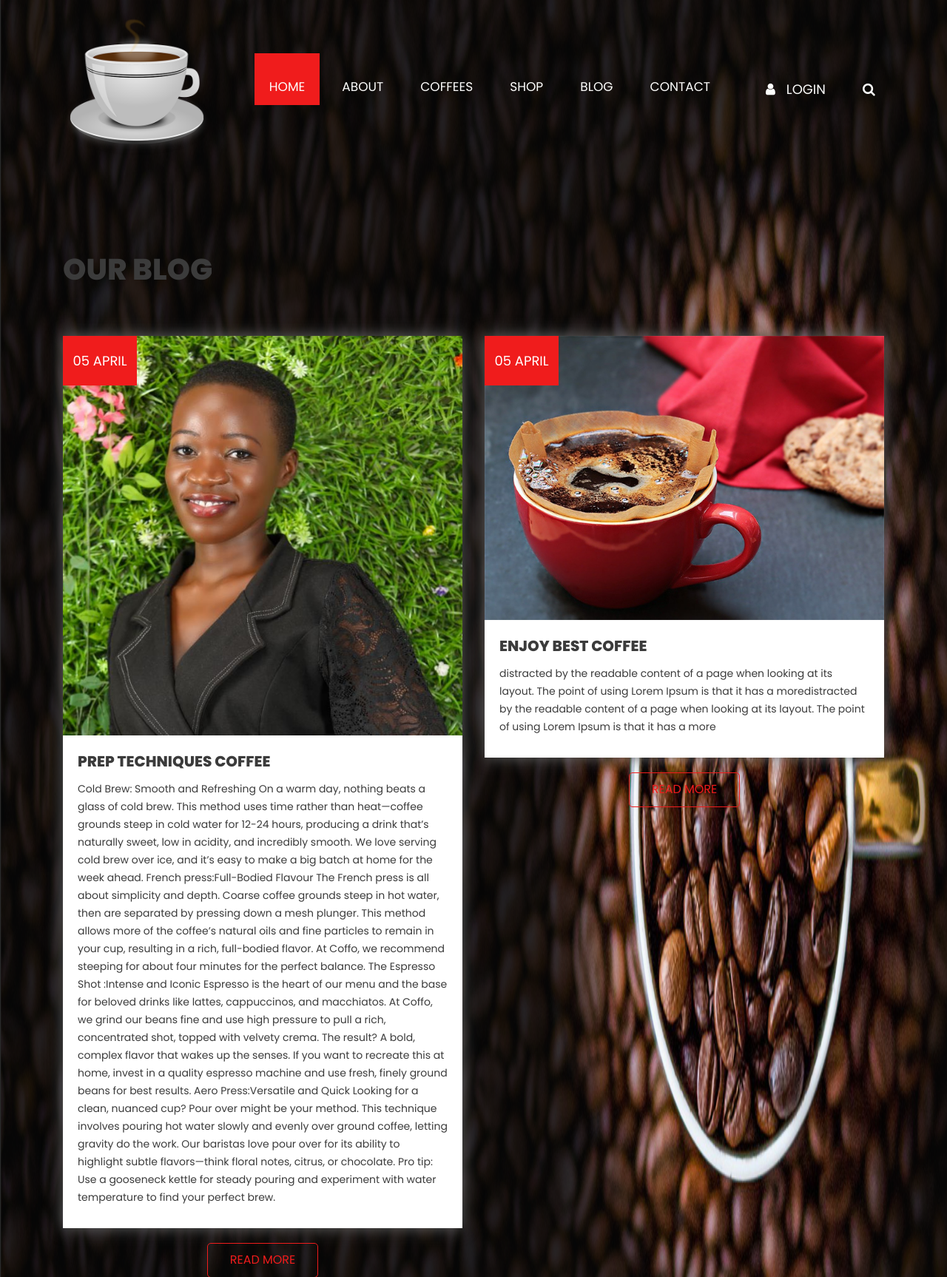
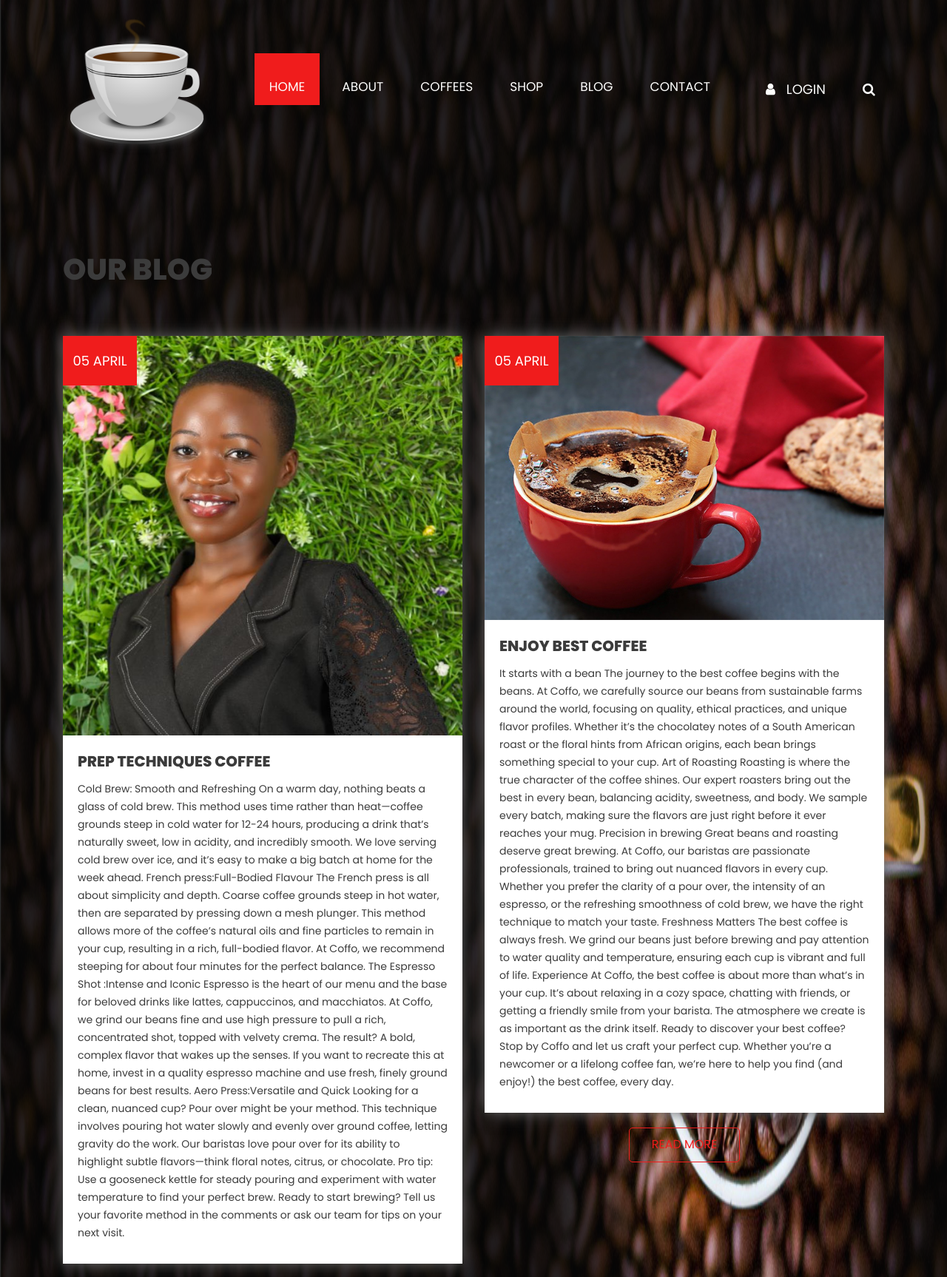
Before and after one commit to euphrazia/fullstack, a Flask app: page /blog in a window 1280 px wide. Shown: the top 1726 px of the page at 74% size. Run offline with Flask 3, Linux system fonts and the light colour scheme; some libraries are stand-ins or nearby versions.

Commit message:
Update blog.html

```diff
--- a/templates/blog.html
+++ b/templates/blog.html
@@ -29,6 +29,8 @@ Espresso is the heart of our menu and the base for beloved drinks like lattes, c
 
 Aero Press:Versatile and Quick
 Looking for a clean, nuanced cup? Pour over might be your method. This technique involves pouring hot water slowly and evenly over ground coffee, letting gravity do the work. Our baristas love pour over for its ability to highlight subtle flavors—think floral notes, citrus, or chocolate. Pro tip: Use a gooseneck kettle for steady pouring and experiment with water temperature to find your perfect brew.
+
+Ready to start brewing? Tell us your favorite method in the comments or ask our team for tips on your next visit.
 </p>
                      </div>
                      <div class="read_btn"><a href="#">Read More</a></div>
@@ -38,7 +40,25 @@ Looking for a clean, nuanced cup? Pour over might be your method. This technique
                         <div class="blog_img"><img src="static/images/blog-img2.png"></div>
                         <h4 class="date_text">05 April</h4>
                         <h4 class="prep_text">Enjoy Best Coffee</h4>
-                        <p class="lorem_text">distracted by the readable content of a page when looking at its layout. The point of using Lorem Ipsum is that it has a moredistracted by the readable content of a page when looking at its layout. The point of using Lorem Ipsum is that it has a more</p>
+                        <p class="lorem_text">
+It starts with a bean
+The journey to the best coffee begins with the beans. At Coffo, we carefully source our beans from sustainable farms around the world, focusing on quality, ethical practices, and unique flavor profiles. Whether it’s the chocolatey notes of a South American roast or the floral hints from African origins, each bean brings something special to your cup.
+
+Art of Roasting
+Roasting is where the true character of the coffee shines. Our expert roasters bring out the best in every bean, balancing acidity, sweetness, and body. We sample every batch, making sure the flavors are just right before it ever reaches your mug.
+
+Precision in brewing
+Great beans and roasting deserve great brewing. At Coffo, our baristas are passionate professionals, trained to bring out nuanced flavors in every cup. Whether you prefer the clarity of a pour over, the intensity of an espresso, or the refreshing smoothness of cold brew, we have the right technique to match your taste.
+
+Freshness Matters
+The best coffee is always fresh. We grind our beans just before brewing and pay attention to water quality and temperature, ensuring each cup is vibrant and full of life.
+
+Experience
+At Coffo, the best coffee is about more than what’s in your cup. It’s about relaxing in a cozy space, chatting with friends, or getting a friendly smile from your barista. The atmosphere we create is as important as the drink itself.
+
+Ready to discover your best coffee?
+Stop by Coffo and let us craft your perfect cup. Whether you’re a newcomer or a lifelong coffee fan, we’re here to help you find (and enjoy!) the best coffee, every day.
+</p>
                      </div>
                      <div class="read_btn"><a href="#">Read More</a></div>
                   </div>
```
